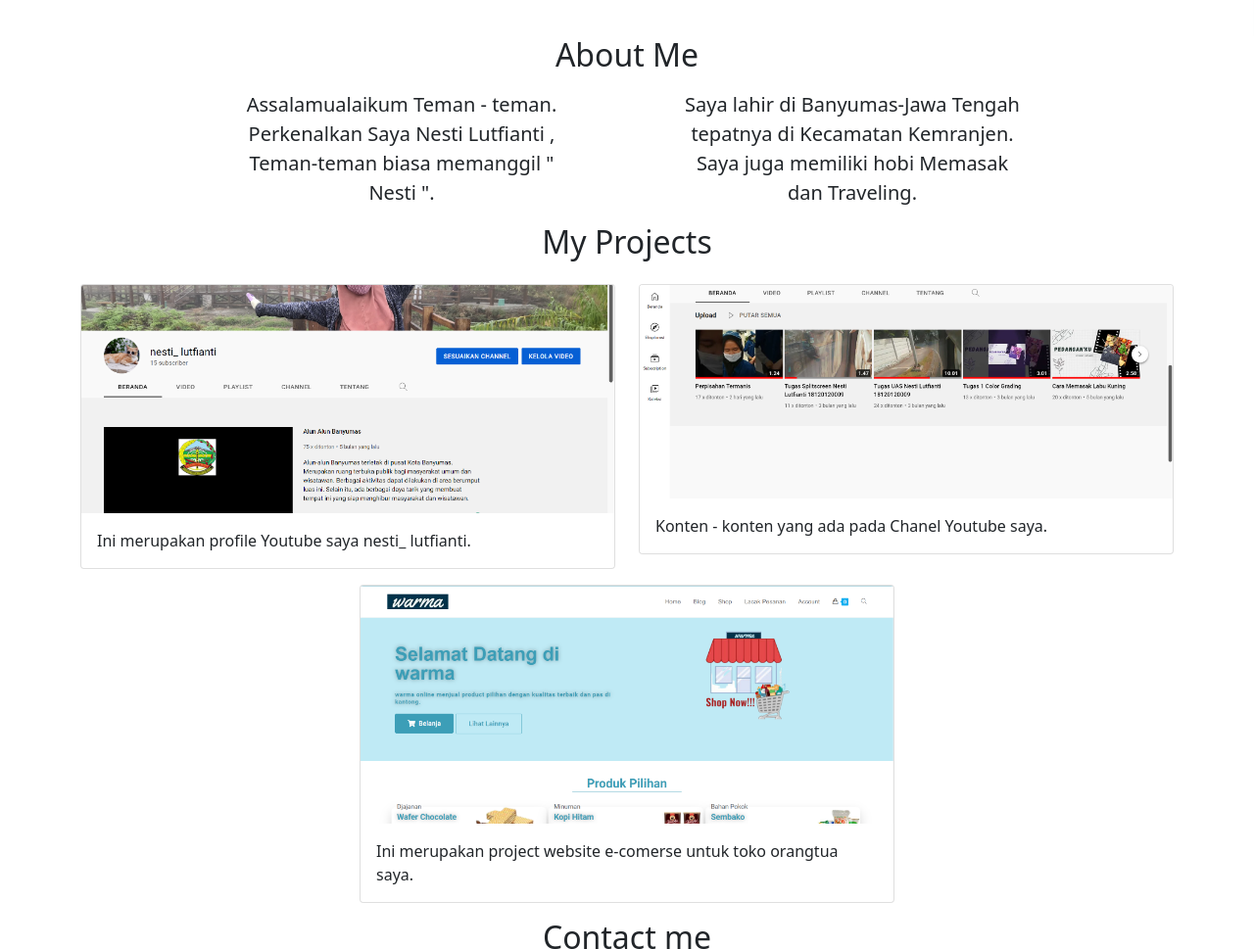
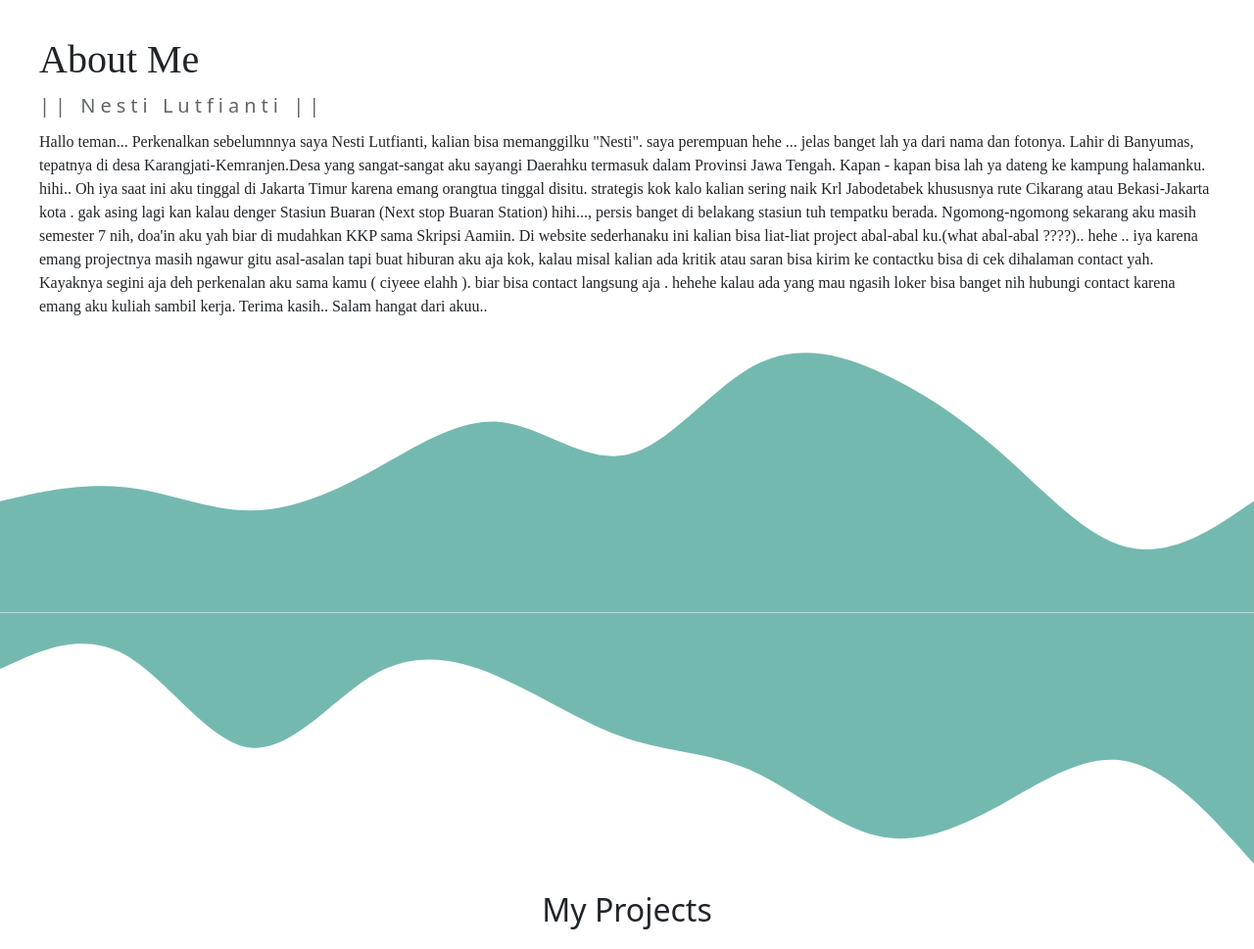
Before and after one commit to 07062001/nestilutfianti.github.io, a plain HTML site: page index.html in a window 1280 px wide. Shown: the part 640-1609 px from the top of the page at 98% size. Drawn offline with nearby package versions, Linux system fonts and the light colour scheme.

Commit message:
mengubah gelombang

```diff
--- a/index.html
+++ b/index.html
@@ -12,7 +12,7 @@
 
     <title>My Portofolio Nesti Lutfianti</title>
   </head>
-  <body>
+  <body id="Home">
     <!-- Navbar -->
     <nav class="navbar navbar-expand-lg navbar-light shadow fixed-top">
       <div class="container ">
@@ -23,16 +23,16 @@
         <div class="collapse navbar-collapse" id="navbarNav">
           <ul class="navbar-nav ms-auto">
             <li class="nav-item">
-              <a class="nav-link active" aria-current="page" href="file:///C:/Users/nesti_lutfianti/Desktop/botstrap/index.html#">Home</a>
+              <a class="nav-link active" aria-current="page" href="#Home">Home</a>
             </li>
             <li class="nav-item">
-              <a class="nav-link" href="file:///C:/Users/nesti_lutfianti/Desktop/botstrap/About.html">About</a>
+              <a class="nav-link" href="#About">About</a>
             </li>
             <li class="nav-item">
-              <a class="nav-link" href="file:///C:/Users/nesti_lutfianti/Desktop/botstrap/Project.html">Project</a>
+              <a class="nav-link" href="#Project">Project</a>
             </li>
             <li class="nav-item">
-              <a class="nav-link" href="#">Contact</a>
+              <a class="nav-link" href="#Contact">Contact</a>
             </li>
           </ul>
         </div>
@@ -62,27 +62,33 @@
     <!-- akhir jumbotron -->
 
     <!-- About -->
-    <section id="about">
-      <div class="container">
-      <div class="row text-center mb-2">
-        <div class="col">
-          <h2>About Me</h2>
-        </div>
+
+    <section id="About">
+      <h1 class="tentang">About Me</h1>
+      <p class="lead">|| Nesti Lutfianti ||</p>
+      <div class="sambutan">
+        <p>
+          Hallo teman... Perkenalkan sebelumnnya saya Nesti Lutfianti, kalian bisa memanggilku "Nesti". saya perempuan hehe ... jelas banget lah ya dari nama dan fotonya. Lahir di Banyumas, tepatnya di desa Karangjati-Kemranjen.Desa yang
+          sangat-sangat aku sayangi Daerahku termasuk dalam Provinsi Jawa Tengah. Kapan - kapan bisa lah ya dateng ke kampung halamanku. hihi.. Oh iya saat ini aku tinggal di Jakarta Timur karena emang orangtua tinggal disitu. strategis kok
+          kalo kalian sering naik Krl Jabodetabek khususnya rute Cikarang atau Bekasi-Jakarta kota . gak asing lagi kan kalau denger Stasiun Buaran (Next stop Buaran Station) hihi..., persis banget di belakang stasiun tuh tempatku berada.
+          Ngomong-ngomong sekarang aku masih semester 7 nih, doa'in aku yah biar di mudahkan KKP sama Skripsi Aamiin. Di website sederhanaku ini kalian bisa liat-liat project abal-abal ku.(what abal-abal ????).. hehe .. iya karena emang
+          projectnya masih ngawur gitu asal-asalan tapi buat hiburan aku aja kok, kalau misal kalian ada kritik atau saran bisa kirim ke contactku bisa di cek dihalaman contact yah. Kayaknya segini aja deh perkenalan aku sama kamu ( ciyeee
+          elahh ). biar bisa contact langsung aja . hehehe kalau ada yang mau ngasih loker bisa banget nih hubungi contact karena emang aku kuliah sambil kerja. Terima kasih.. Salam hangat dari akuu..
+        </p>
       </div>
-      <div class="row justify-content-center fs-5 text-center">
-        <div class="col-md-4">
-          <p>Assalamualaikum Teman - teman. Perkenalkan Saya Nesti Lutfianti , Teman-teman biasa memanggil " Nesti ".</p>
-        </div>
-        <div class="col-md-4">
-          <p>Saya lahir di Banyumas-Jawa Tengah tepatnya di Kecamatan Kemranjen. Saya juga memiliki hobi Memasak dan Traveling. </p>
-        </div>
-      </div>
+    </section>
+    <!-- Gelombang -->
+    <div class="gelombang">
+      <svg xmlns="http://www.w3.org/2000/svg" viewBox="0 0 1440 320"><path fill="#74b9af" fill-opacity="1" d="M0,192L24,186.7C48,181,96,171,144,176C192,181,240,203,288,202.7C336,203,384,181,432,154.7C480,128,528,96,576,101.3C624,107,672,149,720,138.7C768,128,816,64,864,37.3C912,11,960,21,1008,42.7C1056,64,1104,96,1152,138.7C1200,181,1248,235,1296,245.3C1344,256,1392,224,1416,208L1440,192L1440,320L1416,320C1392,320,1344,320,1296,320C1248,320,1200,320,1152,320C1104,320,1056,320,1008,320C960,320,912,320,864,320C816,320,768,320,720,320C672,320,624,320,576,320C528,320,480,320,432,320C384,320,336,320,288,320C240,320,192,320,144,320C96,320,48,320,24,320L0,320Z"></path></svg>
+      <svg xmlns="http://www.w3.org/2000/svg" viewBox="0 0 1440 320"><path fill="#74b9af" fill-opacity="1" d="M0,64L24,53.3C48,43,96,21,144,48C192,75,240,149,288,154.7C336,160,384,96,432,69.3C480,43,528,53,576,74.7C624,96,672,128,720,144C768,160,816,160,864,181.3C912,203,960,245,1008,256C1056,267,1104,245,1152,218.7C1200,192,1248,160,1296,170.7C1344,181,1392,235,1416,261.3L1440,288L1440,0L1416,0C1392,0,1344,0,1296,0C1248,0,1200,0,1152,0C1104,0,1056,0,1008,0C960,0,912,0,864,0C816,0,768,0,720,0C672,0,624,0,576,0C528,0,480,0,432,0C384,0,336,0,288,0C240,0,192,0,144,0C96,0,48,0,24,0L0,0Z"></path></svg>
+    </div>
 
+    <!-- Akhir gelombang -->
     </section>
-    <!-- akhir about -->
+    <!-- Akhir about -->
 
     <!-- Projek-->
-    <section id="projects">
+    <section id="Project">
         <div class="container">
             <div class="row text-center mb-3">
                 <div class="col">
@@ -116,6 +122,7 @@
                 </div>
             </div>
         </div>
+
     </section>
     <!-- Akhir Projek -->
 
--- a/style.css
+++ b/style.css
@@ -7,8 +7,8 @@
   background-color: #74b9af;
   font-family: comic;
 }
-.jumbo {
-  padding-top: 5rem;
+.section {
+  padding-top: 20rem;
 }
 .projects {
   padding: 23px;
```
